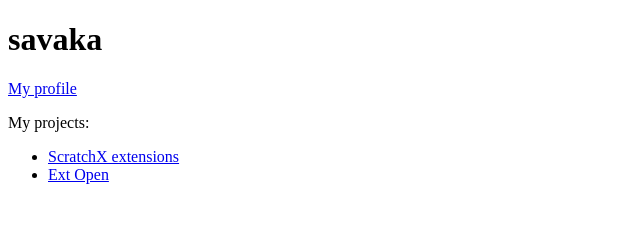
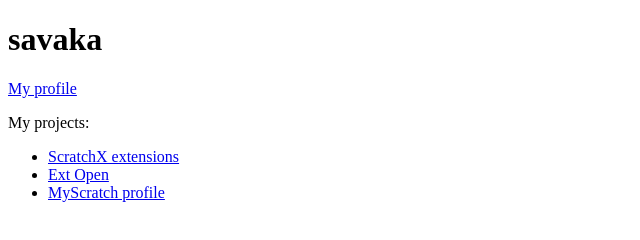
Before and after one commit to ninjagolloyd/savaka2.github.io, a plain HTML site: page index.html in a window 1280 px wide. Shown: the whole page, without its empty margins (0-640 px from the left). Drawn offline with Linux system fonts and the light colour scheme.

Commit message:
Update index
Add link to your Scratch profile

```diff
--- a/index.html
+++ b/index.html
@@ -10,6 +10,7 @@
 		<ul>
 			<li><a href="https://github.com/savaka2/scratch-extensions">ScratchX extensions</a></li>
 			<li><a href="https://github.com/savaka2/ext-open">Ext Open</a></li>
+			<li><a href="https://scratch.mit.edu/users/savaka/#comments-18648625">MyScratch profile</a></li>
 		</ul>
 	</body>
 </html>
```
